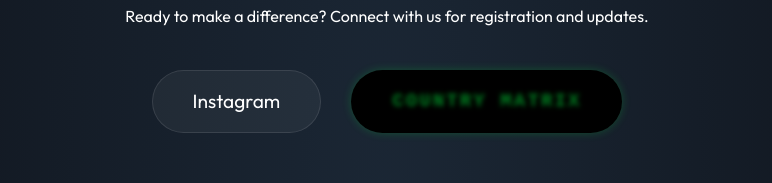
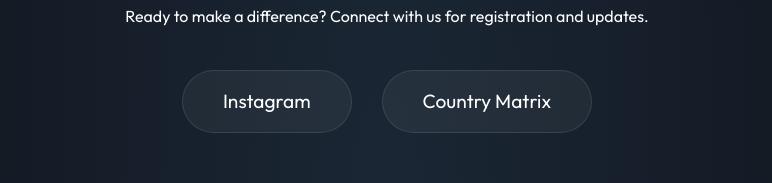
Before and after one commit to Saurabhkk270/Volkan.MUN, a website built with Vite: page index.html in a window 1280 px wide. Shown: the part 3176-3359 px from the top of the page, without its empty margins (253-1025 px from the left). Built offline with nearby package versions, Linux system fonts and the light colour scheme.

Commit message:
your msg

```diff
--- a/style.css
+++ b/style.css
@@ -10,8 +10,8 @@
   --glass-border: rgba(255, 255, 255, 0.1);
   --font-main: 'Outfit', sans-serif;
   --transition: all 0.3s ease;
-  --matrix-green: #ff000000;
-  --matrix-dark: #0d020800;
+  --matrix-green: #00ff41;
+  --matrix-dark: #0d0208;
 }
 
 * {
@@ -365,25 +365,16 @@
   align-items: center;
   gap: 10px;
   padding: 15px 40px;
-  background: black;
-  border: 1px solid var(--matrix-green);
+  background: var(--glass-bg);
+  border: 1px solid var(--glass-border);
   border-radius: 50px;
   font-size: 1.2rem;
-  color: var(--matrix-green);
-  font-family: 'Courier New', monospace;
-  font-weight: bold;
-  text-transform: uppercase;
-  letter-spacing: 2px;
   transition: var(--transition);
-  box-shadow: 0 0 10px rgba(0, 255, 65, 0.2);
-  text-shadow: 0 0 5px rgba(0, 255, 65, 0.5);
 }
 
 .matrix-btn:hover {
-  background: var(--matrix-green);
-  color: black;
-  box-shadow: 0 0 20px rgba(0, 255, 65, 0.6);
-  transform: translateY(-2px);
+  background: var(--primary-color);
+  border-color: var(--primary-color);
 }
 
 /* Footer */
```
